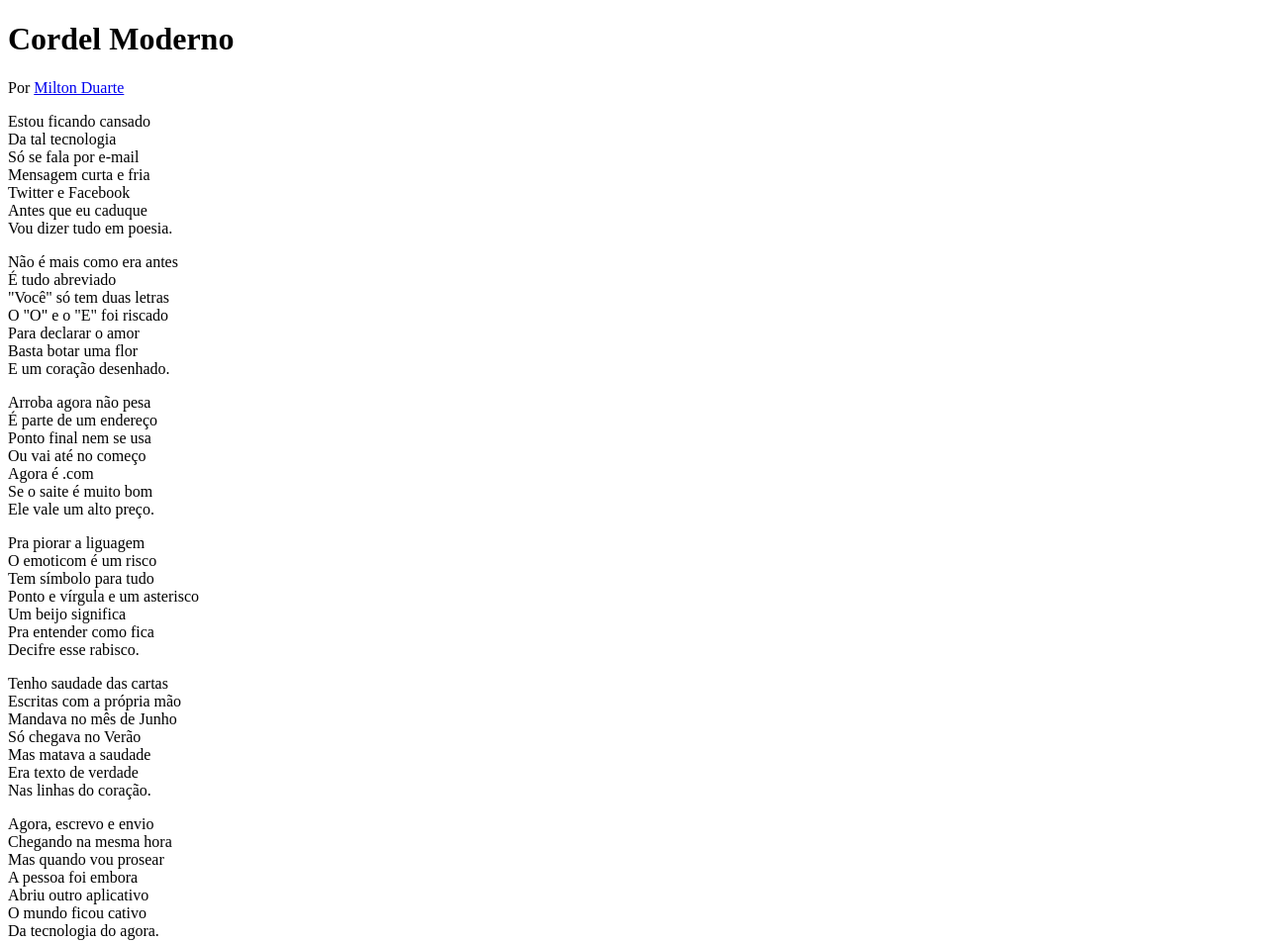
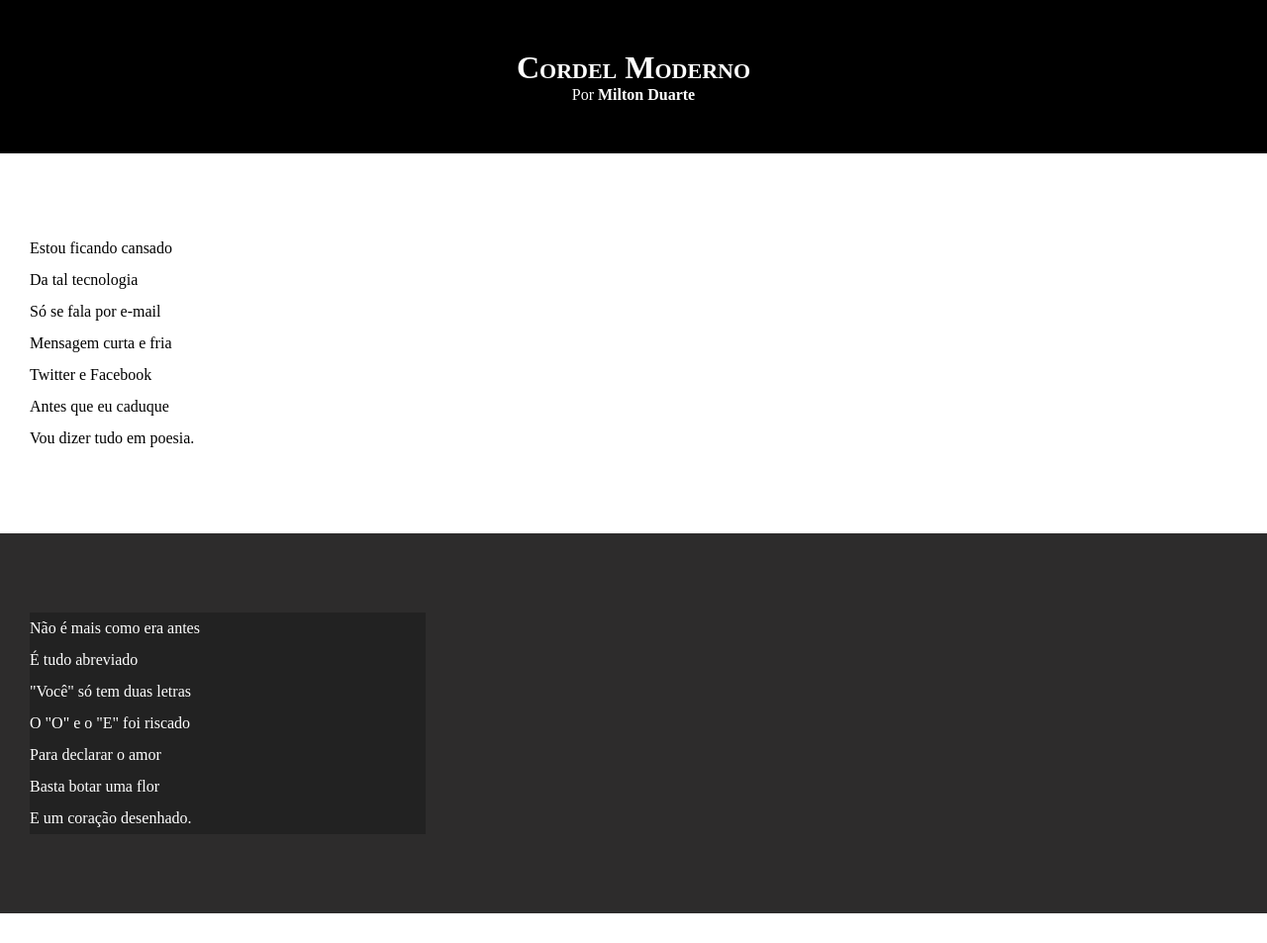
Before and after one commit to ClaudiaSte/html-css, a plain HTML site: page desafios/exer-012/index.html in a window 1280 px wide. Shown: the top 953 px of the page at 99% size. Drawn offline with Linux system fonts and the light colour scheme.

Commit message:
atualizei estilos dos textos

```diff
--- a/desafios/exer-012/estilo/style.css
+++ b/desafios/exer-012/estilo/style.css
@@ -0,0 +1,63 @@
+* {
+    margin: 0px;
+    padding: 0px;
+}
+
+html, body{
+    min-height: 100vh;
+    background-color: darkgrey;
+}
+
+header{
+    background-color: black;
+    color:white;
+    text-align: center;
+}
+
+header h1{
+    padding-top: 50px;
+    font-variant: small-caps;
+}
+
+header p{
+    padding-bottom: 50px;
+}
+
+header a, footer a{
+    color: white;
+    text-decoration: none;
+    font-weight: bolder;
+}
+
+header a:hover, footer a:hover{
+    text-decoration: underline;
+}
+
+section{
+    padding-top: 10vh;
+    padding-bottom: 10vh;
+    line-height: 2em;
+    padding-left: 30px;
+}
+
+section.normal{
+    background-color: white;
+    color: black;
+}
+
+section.imagem{
+    background-color: rgb(45, 44, 44);
+    color: white;
+}
+
+section.imagem p{
+    width: 400px;
+    background-color: rgba(0, 0, 0, 0.236);
+}
+
+footer{
+    background-color: black;
+    color: white;
+    text-align: center;
+    padding: 10px;
+}
--- a/desafios/exer-012/index.html
+++ b/desafios/exer-012/index.html
@@ -16,7 +16,7 @@
         </p>
     </header>
 
-    <section>
+    <section class="normal">
         <p>
             Estou ficando cansado <br>
             Da tal tecnologia<br>
@@ -30,7 +30,7 @@
 
 
 
-    <section>
+    <section class="imagem">
         <p>
             Não é mais como era antes<br>
             É tudo abreviado<br>
@@ -44,7 +44,7 @@
 
 
 
-    <section>
+    <section class="normal">
         <p>
             Arroba agora não pesa<br>
             É parte de um endereço<br>
@@ -69,7 +69,7 @@
 
 
 
-    <section>
+    <section class="imagem">
         <p>
             Tenho saudade das cartas<br>
             Escritas com a própria mão<br>
@@ -82,7 +82,7 @@
     </section>
 
 
-    <section>
+    <section class="normal">
 
         <p>
             Agora, escrevo e envio<br>
```
